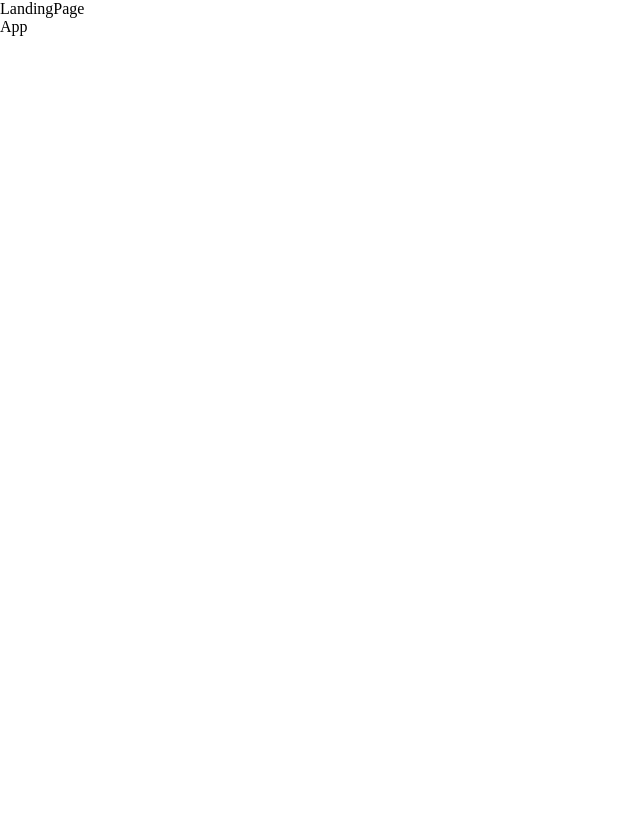
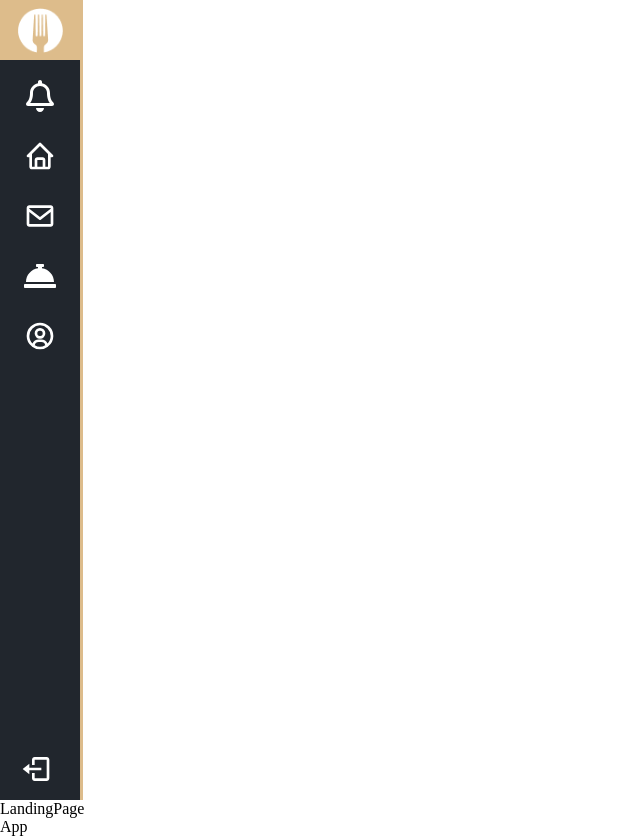
Before and after one commit to kevinaryeldev/cardapio-digital-capstone, a React (Create React App) app: page / in a window 1280 px wide. Shown: the whole page, without its empty margins (0-640 px from the left). Before the commit the page ends 800 px from the top, so only its background shows below. Built offline with nearby package versions, Linux system fonts and the light colour scheme.

Commit message:
feat: create Menu components

```diff
--- /dev/null
+++ b/src/components/Menu/index.jsx
@@ -0,0 +1,51 @@
+import React from "react";
+import { Link } from "react-router-dom";
+
+import Logo from "../../assets/img/Logo.png";
+import {
+  BiUserCircle,
+  BiHome,
+  BiEnvelope,
+  BiMenu,
+  BiLogOut,
+} from "react-icons/bi";
+import { FaConciergeBell, FaRegBell } from "react-icons/fa";
+
+import { Header, BoxImage, LineDiv } from "./styles";
+
+const Menu = () => {
+  return (
+    <>
+      <Header>
+        <BoxImage>
+            <img src={Logo} alt="Logotipo"/>
+        </BoxImage>
+
+        <BiMenu className="Menu"></BiMenu>
+
+        <Link to="">
+          <FaRegBell></FaRegBell>
+        </Link>
+        <Link to="">
+          <BiHome></BiHome>
+        </Link>
+        <Link to="">
+          <BiEnvelope></BiEnvelope>
+        </Link>
+        <Link to="">
+          <FaConciergeBell></FaConciergeBell>
+        </Link>
+        <Link to="">
+          {" "}
+          <BiUserCircle></BiUserCircle>
+        </Link>
+        <Link to="">
+          {" "}
+          <BiLogOut className="btnLogout"></BiLogOut>
+        </Link>
+      </Header>
+      <LineDiv></LineDiv>
+    </>
+  );
+};
+export default Menu;
--- /dev/null
+++ b/src/components/Menu/styles.js
@@ -0,0 +1,80 @@
+import styled from "styled-components";
+
+export const Header = styled.section`
+  display: flex;
+  align-items: center;
+  width: 100vw;
+  height: 60px;
+  background-color: var(--primary-color);
+  position:relative;
+  & a {
+    display: none;
+  }
+  .Menu{
+    color:white;
+    font-size:32px;
+    justify-self: flex-end ;
+    position:absolute;
+    right: 20px;
+    cursor:pointer;
+  }
+  .Menu:hover{
+    color:var(--secondary-color);
+  }
+
+@media (min-width:1024px){
+  width:80px;
+  height:100vh;
+  flex-direction: column;
+  align-items: center;
+
+  & a{
+     display:block;
+     color:var(--terciary-color);
+     font-size:32px;
+     margin-top: 20px;
+     cursor:pointer;
+  }
+  & a:hover{
+    color:var(--secondary-color);
+  }
+  .Menu{
+    display:none;
+  }
+  .btnLogout{
+    position:absolute;
+    bottom:15px;
+    left:20px;
+  }
+}
+`;
+export const BoxImage = styled.figure`
+    height: 100%;
+    width: 60px;
+    background-color: var(--secondary-color);
+    display: flex;
+    align-items: center;
+    justify-content: center;
+    & img{
+      width:45px;
+      height:45px;
+    }
+@media (min-width: 1024px){
+    width:100%;
+    height: 60px;
+}
+`
+export const LineDiv = styled.div`
+  width: 100%;
+  height: 3px;
+  background-color: var(--secondary-color);
+@media (min-width:1024px){
+  height:100%;
+  width: 3px;
+  position: absolute;
+  left:80px;
+  top:0;
+}
+`
+
+;
--- a/src/pages/collaborator/LandingPage/index.jsx
+++ b/src/pages/collaborator/LandingPage/index.jsx
@@ -1,6 +1,8 @@
+import Menu from "../../../components/Menu"
 const LandingPage = () => {
     return(
         <div>
+            <Menu></Menu>
             LandingPage
         </div>
     )
```
Also changed, not shown: src/assets/img/Logo.png (added).
